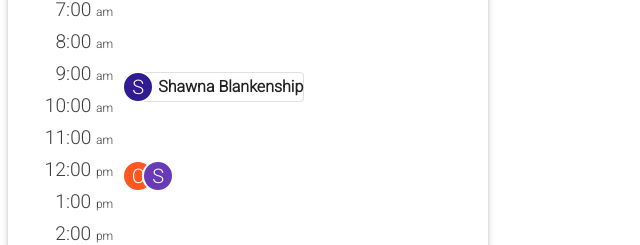
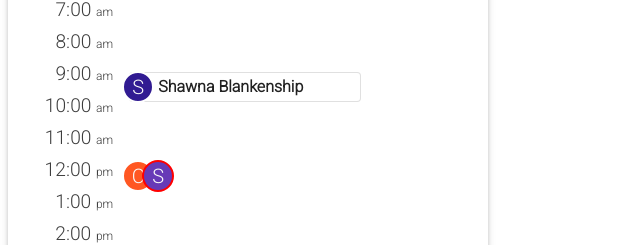
Before and after one commit to vollantre/agent-listing, a React app: page / in a window 1280 px wide. Shown: the part 128-373 px from the top of the page, without its empty margins (0-640 px from the left). Built offline with nearby package versions, Linux system fonts and the light colour scheme; the HTML template or start-up script is replaced by a standard one.

Commit message:
add highlightened prop to DailyAgenda component

```diff
--- a/src/App.js
+++ b/src/App.js
@@ -34,6 +34,7 @@ const App = () => {
                 Daily Agenda
             </Typography>
             <DailyAgenda
+                highlightenedAgent={3}
                 title="Team Agenda"
                 appointments={mockArray}
             />
--- a/src/components/AgentListing.js
+++ b/src/components/AgentListing.js
@@ -27,7 +27,7 @@ const SmallGrid = withStyles(theme => ({
 
 
 //SmallAgentListing component
-const SmallAgentListing = ({ agent, showAvatarOnly }) => {
+const SmallAgentListing = ({ agent, showAvatarOnly, highlightenedAgent }) => {
     const [showName, setShowName] = React.useState(!showAvatarOnly || false)
 
     const showNameWhenTrue = { display: showName ? '' : 'none' }
@@ -41,16 +41,18 @@ const SmallAgentListing = ({ agent, showAvatarOnly }) => {
             onMouseOver={() => setShowName(true)}
             onMouseOut={() => setShowName(!showAvatarOnly)}
         >
-            <Avatar size='small' backgroundColor={agent.color}>
+            <Avatar
+                size='small'
+                backgroundColor={agent.color}
+                isHighlightened={agent._id === highlightenedAgent}
+            >
                 {agent.name[0]}
             </Avatar>
-            <div style={showNameWhenTrue}>
-                <SmallGrid item>
+                <SmallGrid style={showNameWhenTrue} item>
                     <Typography variant="subtitle1">
                         <strong>{agent.name}</strong>
                     </Typography>
                 </SmallGrid>
-            </div>
         </Grid>
     )
 }
@@ -114,9 +116,13 @@ const MediumAgentListing = ({ agent }) => {
 
 
 //AgentListing component
-const AgentListing = ({ agent, size, showAvatarOnly }) => {
+const AgentListing = ({ agent, size, showAvatarOnly, highlightenedAgent }) => {
 
-    if(size === 'small') return <SmallAgentListing showAvatarOnly={showAvatarOnly} agent={agent} />
+    if(size === 'small') return <SmallAgentListing
+                                    showAvatarOnly={showAvatarOnly}
+                                    agent={agent}
+                                    highlightenedAgent={highlightenedAgent}
+                                    />
 
     return <MediumAgentListing agent={agent} />
 }
@@ -124,7 +130,8 @@ const AgentListing = ({ agent, size, showAvatarOnly }) => {
 AgentListing.propTypes = {
     size: PropTypes.string,
     agent: PropTypes.object.isRequired,
-    showAvatarOnly: PropTypes.bool
+    showAvatarOnly: PropTypes.bool,
+    highlightenedAgent: PropTypes.number
 }
 
 export default AgentListing
--- a/src/components/Avatar.js
+++ b/src/components/Avatar.js
@@ -30,7 +30,6 @@ const styles = theme => ({
         height: '28px',
         position: 'absolute',
         marginLeft: '-7px',
-        border: '2px solid white',
         borderRadius: '50%',
         top: '-1px'
     },
@@ -43,10 +42,13 @@ const styles = theme => ({
 })
 
 const Avatar = (props) =>  {
-    const { children, backgroundColor, classes, badgeContent, size } = props
+    const { children, backgroundColor, isHighlightened, classes, badgeContent, size } = props
 
     if(size && size === 'small') return (
-        <MuiAvatar style={{ backgroundColor }} className={classes.small}>
+        <MuiAvatar
+            style={{ backgroundColor, border: `2px solid ${isHighlightened ? 'red' : 'white'}` }}
+            className={classes.small}
+        >
             {children}
         </MuiAvatar>
     )
@@ -73,7 +75,8 @@ Avatar.propTypes = {
     children: PropTypes.node,
     backGroundColor: PropTypes.string,
     badgeContent: PropTypes.string,
-    size: PropTypes.string
+    size: PropTypes.string,
+    highlightened: PropTypes.bool
 }
 
 export default withStyles(styles)(Avatar)
--- a/src/components/DailyAgenda.js
+++ b/src/components/DailyAgenda.js
@@ -26,7 +26,7 @@ const Paper = withStyles(theme => ({
 
 
 //Appointment
-const Appointment = ({appointment, xs}) => {
+const Appointment = ({appointment, xs, highlightenedAgent}) => {
     const [mTop] = React.useState(Math.floor(getMinutes(parseISO(appointment.appt_time)) / 15 % 4) * 7)
 
     if (appointment.agents.length > 1) return (
@@ -38,6 +38,7 @@ const Appointment = ({appointment, xs}) => {
                 key={agent.code}
             >
                 <AgentListing
+                    highlightenedAgent={highlightenedAgent}
                     size="small"
                     agent={agent}
                     showAvatarOnly
@@ -50,7 +51,11 @@ const Appointment = ({appointment, xs}) => {
 
     return(
         <Grid style={{ marginTop: `${mTop}px` }} item xs={xs}>
-            <AgentListing size="small" agent={appointment.agents[0]} />
+            <AgentListing
+                size="small"
+                agent={appointment.agents[0]}
+                highlightenedAgent={highlightenedAgent}
+            />
         </Grid>
     )
 }
@@ -66,7 +71,7 @@ const initSpots = () => {
     return ret
 }
 
-const Spots = ({ appointments }) => {
+const Spots = ({ appointments, highlightenedAgent }) => {
     const spots = initSpots()
     appointments.forEach(appt => spots[getHours(parseISO(appt.appt_time)) - 7].appointments.push(appt))
 
@@ -74,7 +79,12 @@ const Spots = ({ appointments }) => {
         <React.Fragment>
             {spots.map(spot =>
                 <HourSpot key={spot.hour}>
-                    {spot.appointments.map((appt, i) => <Appointment key={i} appointment={appt} />)}
+                    {spot.appointments.map((appt, i) =>
+                    <Appointment
+                        highlightenedAgent={highlightenedAgent}
+                        key={i}
+                        appointment={appt}
+                    />)}
                 </HourSpot>)
             }
         </React.Fragment>
@@ -82,16 +92,28 @@ const Spots = ({ appointments }) => {
 }
 
 //DailyAgenda Component
-const DailyAgenda = ({ title, appointments }) => {
+const DailyAgenda = ({ title, appointments, highlightenedAgent }) => {
     return(
         <Paper elevation={3}>
             <Typography align="center" variant="h4">
                 {title}
             </Typography>
-            <Grid style={{ marginTop: '20px', width: '101%' }} container spacing={2}>
+            <Grid
+                style={{ marginTop: '20px', width: '101%' }}
+                container
+                spacing={2}
+            >
                 <Hours />
-                <Grid direction="column" container item xs={9}>
-                    <Spots appointments={appointments} />
+                <Grid
+                    direction="column"
+                    container
+                    item
+                    xs={9}
+                >
+                    <Spots
+                        highlightenedAgent={highlightenedAgent}
+                        appointments={appointments}
+                    />
                 </Grid>
             </Grid>
         </Paper>
@@ -101,7 +123,8 @@ const DailyAgenda = ({ title, appointments }) => {
 
 DailyAgenda.propTypes = {
     title: PropTypes.string.isRequired,
-    appointments: PropTypes.array
+    appointments: PropTypes.array,
+    highlightenedAgent: PropTypes.number
 }
 
 export default DailyAgenda
--- a/src/sample.js
+++ b/src/sample.js
@@ -5,6 +5,7 @@ export default [
         appt_time: "2020-04-01 12:15:00",
         agents: [
             {
+                _id: 1,
                 name: 'Carole Marvin',
                 code: '05TYX',
                 phone: '(805) 334 4432',
@@ -12,6 +13,7 @@ export default [
                 color: deepOrange[500]
             },
             {
+                _id: 3,
                 name: 'Steven Shrom',
                 code: '09KTX',
                 phone: '(804) 123 4567',
@@ -24,6 +26,7 @@ export default [
         appt_time: "2020-04-01 09:30:00",
         agents: [
             {
+                _id: 2,
                 name: 'Shawna Blankenship',
                 code: '32FFR',
                 phone: '(286) 934 3515',
--- a/webpack.config.js
+++ b/webpack.config.js
@@ -9,7 +9,7 @@ const config = {
     devServer: {
         contentBase: path.resolve(__dirname, 'build'),
         compress: true,
-        port: 3000
+        port: 8080
     },
     devtool: 'source-map',
     module: {
```
